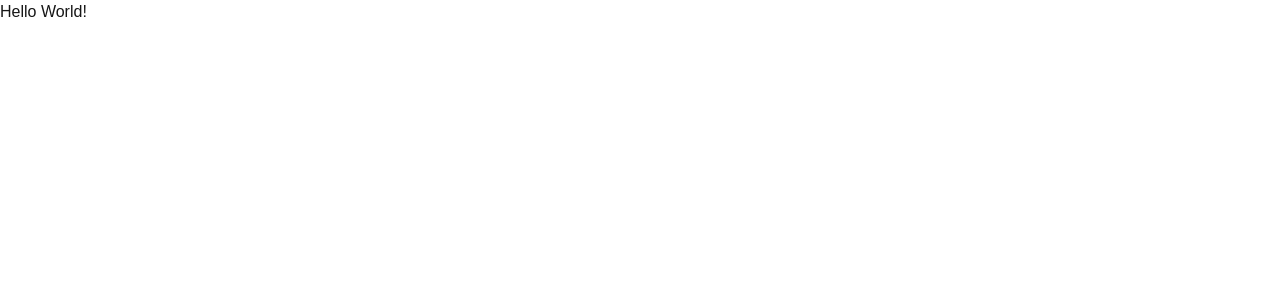
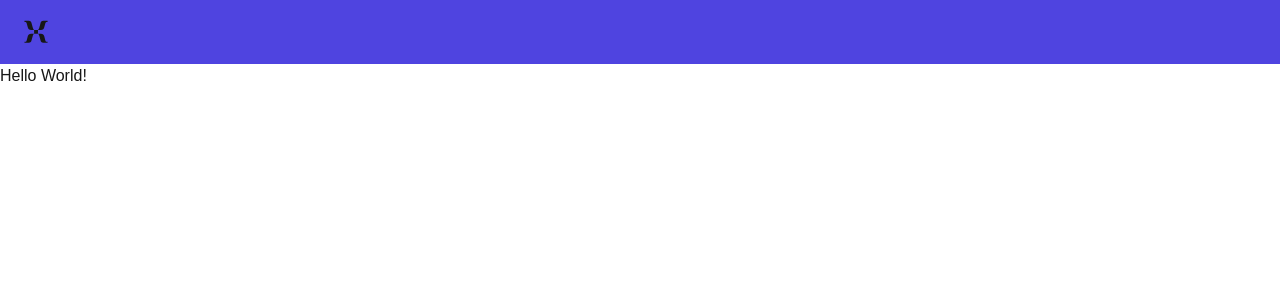
Before and after one commit to JethroNatividad/mixpanel-query-clone, a Next.js app: page / in a window 1280 px wide. Shown: the top 300 px of the page. Built offline with nearby package versions, Linux system fonts and the light colour scheme.

Commit message:
feat: add header to layout

```diff
--- a/app/layout.tsx
+++ b/app/layout.tsx
@@ -1,6 +1,7 @@
 import type { Metadata } from 'next'
 import localFont from 'next/font/local'
 import './globals.css'
+import Header from './header'
 
 const geistSans = localFont({
   src: './fonts/GeistVF.woff',
@@ -28,7 +29,8 @@ export default function RootLayout({
       <body
         className={`${geistSans.variable} ${geistMono.variable} antialiased`}
       >
-        {children}
+        <Header />
+        <main className='pt-16'>{children}</main>
       </body>
     </html>
   )
```
